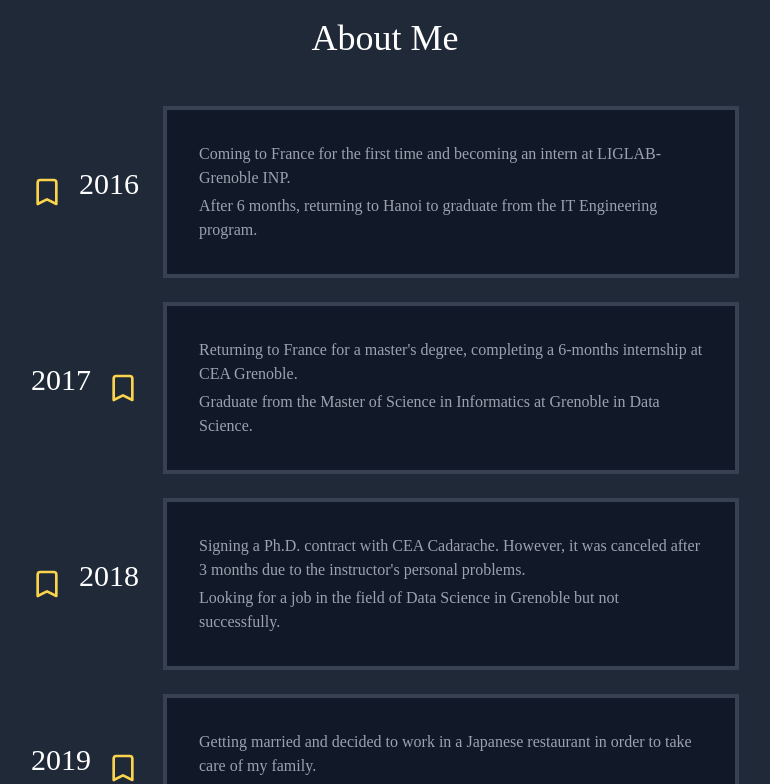
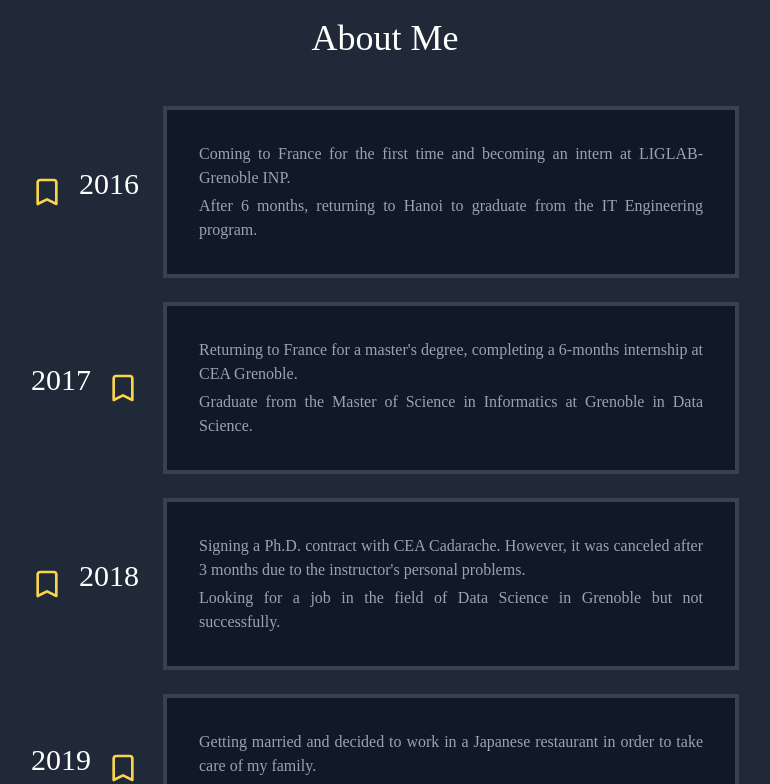
Before and after one commit to quynhnn-vn/react-Portfolio-FrontEnd, a React (Create React App) app: page / in a window 1280 px wide. Shown: the part 1757-2541 px from the top of the page, without its empty margins (255-1025 px from the left). Built offline with nearby package versions, Linux system fonts and the light colour scheme; a web font is replaced by a local one.

Commit message:
Update styles for AboutMe

```diff
--- a/src/components/AboutMe.js
+++ b/src/components/AboutMe.js
@@ -18,7 +18,7 @@ export const AboutMe = () => {
               {index % 2 !== 1 && (
                 <div className="flex flex-row items-center gap-4">
                   <BookmarkIcon
-                    className="text-yellow-300 w-8 flex-shrink-0"
+                    className="text-yellow-300 w-8"
                     id={`flag${index}`}
                   />
                   <h3 className="sm:text-3xl text-2xl font-medium title-font mb-4 text-white">
@@ -29,7 +29,7 @@ export const AboutMe = () => {
               {index % 2 === 1 && (
                 <div className="flex flex-row-reverse items-center gap-4 ">
                   <BookmarkIcon
-                    className="text-yellow-300 w-8 flex-shrink-0"
+                    className="text-yellow-300 w-8"
                     id={`flag${index}`}
                   />
                   <h3 className="sm:text-3xl text-2xl font-medium title-font mb-4 text-white">
@@ -37,7 +37,7 @@ export const AboutMe = () => {
                   </h3>
                 </div>
               )}
-              <div className="max-w-xl flex flex-col items-start gap-1 border-4 border-gray-700 bg-gray-900 px-8 py-8 relative w-full">
+              <div className="max-w-xl flex flex-col items-start gap-1 border-4 border-gray-700 bg-gray-900 px-8 py-8 relative w-full text-justify">
                 {item.events.map((event) => {
                   return <p>{event}</p>;
                 })}
```
